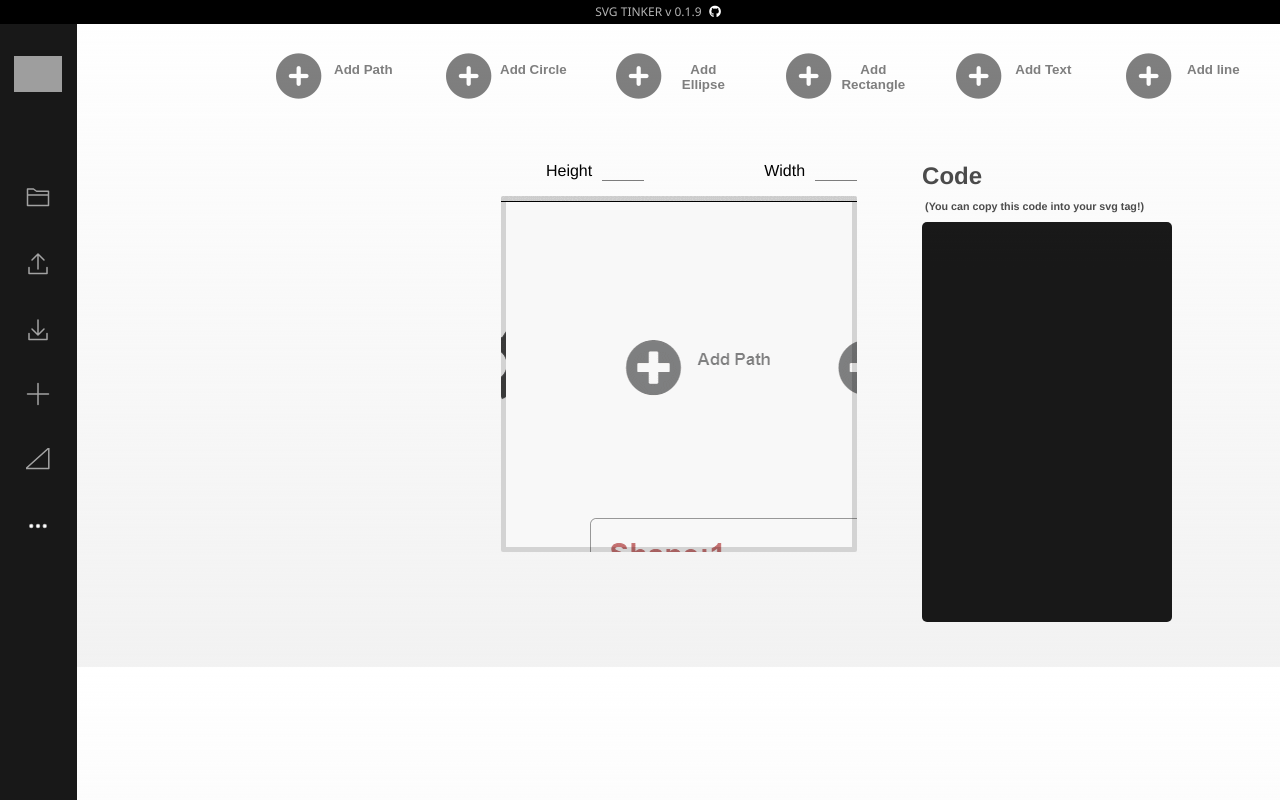
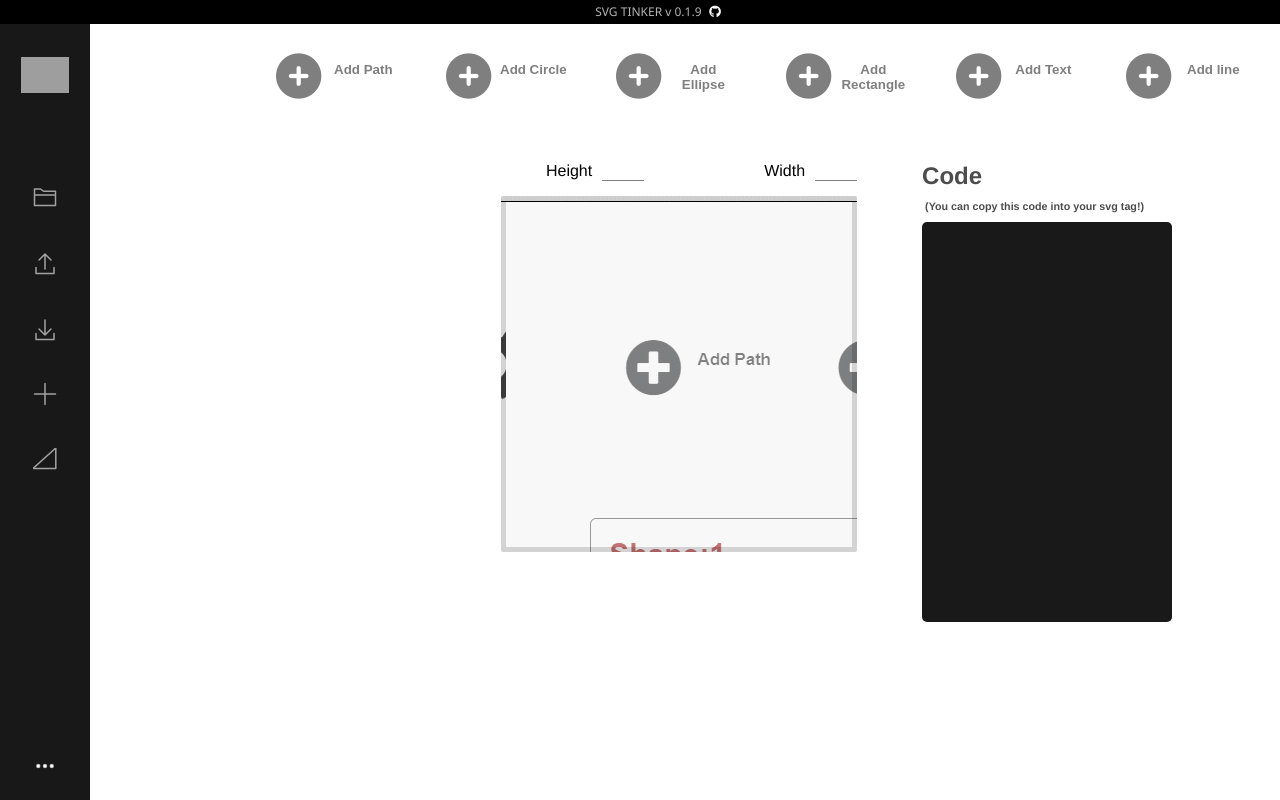
Before and after one commit to addoasa/svg-tinker, a React app: page / in a window 1280 px wide. Built offline with nearby package versions, Linux system fonts and the light colour scheme; grey boxes are pictures that could not be loaded.

Commit message:
Sidenav bar is now expandable. Sidenav bar has dynamic width.

```diff
--- a/src/Components/ExtendedSideNav.js
+++ /dev/null
@@ -1,15 +0,0 @@
-import React from "react";
-import "../styles/ExtendedSideNav.scss";
-class ExtendedSideNav extends React.Component{
-  constructor(){
-    super();
-    this.state = {}
-  }
-  render(){
-    return(
-      <div className="extended-sidenav-container">EXTENDED NAV</div>
-    )
-  }
-}
-
-export default ExtendedSideNav;
--- a/src/Components/SideNav.js
+++ b/src/Components/SideNav.js
@@ -1,6 +1,5 @@
 import React from "react";
 import "../styles/SideNav.scss";
-import ExtendedSideNav from"./ExtendedSideNav.js";
 import { connect } from "react-redux";
 // ISSUE: Unable to load local images and assets. Problem is likely due to webpack.
 // Until that issue is solved, assets will be stored on a cloudinary's cloud.
@@ -14,6 +13,7 @@ class SideNav extends React.Component{
 			currentSideNavMenuType:"",
 		};
 		this.extendSideNav= this.extendSideNav.bind(this);
+		this.minimizeSideNav= this.minimizeSideNav.bind(this);
 	}
 
 	handleClick(event){
@@ -34,10 +34,22 @@ class SideNav extends React.Component{
 		console.log(this.state.selectedSideNavItem, "Goober");
 	}
 
+	minimizeSideNav(){
+		if(this.state.isSideNavExtended){
+			this.setState(
+				{
+					isSideNavExtended: false,
+					currentSideNavMenuType: "",
+				}
+			);
+		}
+	}
+
 	render(){
 		return(
 			<>
-			<nav className="side-navbar">
+				<nav className="side-navbar" onMouseLeave={this.minimizeSideNav} style={this.state.isSideNavExtended ? {"width":"20vw","display":"flex"} : {"width":"7vw","display":"block"} }>
+					<div className="love" >
 						<div className="nav-item" >
 							<div className = "nav-logo-container" >
 								<div className ="logo">
@@ -48,8 +60,8 @@ class SideNav extends React.Component{
 						</div>
 						<hr></hr>
 						<div className="nav-item">
-					<div className="nav-item-content">
-						<svg id="new project menu" onClick={this.extendSideNav} viewBox="0 0 32 32"  fill="none"  strokeLinecap="round" strokeLinejoin="round" strokeWidth="2">
+							<div className="nav-item-content" id="new project menu" onClick={this.extendSideNav}>
+						    	<svg viewBox="0 0 32 32"  fill="none"  strokeLinecap="round" strokeLinejoin="round" strokeWidth="2">
 									<path d="M2 26 L30 26 30 7 14 7 10 4 2 4 Z M30 12 L2 12" />
 								</svg>
 								{/* <p className = "nav-item-text" >New Project </p> */}
@@ -57,8 +69,8 @@ class SideNav extends React.Component{
 						</div>
 						<hr></hr>
 						<div className="nav-item" >
-					<div className="nav-item-content">
-						<svg id="export" onClick={this.extendSideNav} viewBox="0 0 32 32"  fill="none"  strokeLinecap="round" strokeLinejoin="round" strokeWidth="2">
+							<div className="nav-item-content" id="export" onClick={this.extendSideNav} >
+								<svg viewBox="0 0 32 32"  fill="none"  strokeLinecap="round" strokeLinejoin="round" strokeWidth="2">
 									<path d="M28 22 L28 30 4 30 4 22 M16 4 L16 24 M8 12 L16 4 24 12" />
 								</svg>
 								{/* <p className = "nav-item-text" >Save/ Export</p> */}
@@ -66,8 +78,8 @@ class SideNav extends React.Component{
 						</div>
 						<hr></hr>
 						<div className="nav-item" >
-					<div className="nav-item-content">
-						<svg id="import menu" onClick={this.extendSideNav} viewBox="0 0 32 32" fill="none"  strokeLinecap="round" strokeLinejoin="round" strokeWidth="2">
+							<div className="nav-item-content" id="import menu" onClick={this.extendSideNav}>
+								<svg  viewBox="0 0 32 32" fill="none"  strokeLinecap="round" strokeLinejoin="round" strokeWidth="2">
 									<path d="M28 22 L28 30 4 30 4 22 M16 4 L16 24 M8 16 L16 24 24 16" />
 								</svg>
 								{/* <p className = "nav-item-text" >Load/ Import </p> */}
@@ -75,8 +87,8 @@ class SideNav extends React.Component{
 						</div>
 						<hr></hr>
 						<div className="nav-item">
-					<div className="nav-item-content">
-						<svg id="add a new shape menu" onClick={this.extendSideNav} viewBox="0 0 32 32"  fill="none"  strokeLinecap="round" strokeLinejoin="round" strokeWidth="2">
+							<div className="nav-item-content" id="add a new shape menu" onClick={this.extendSideNav}>
+								<svg  viewBox="0 0 32 32"  fill="none"  strokeLinecap="round" strokeLinejoin="round" strokeWidth="2">
 									<path d="M16 2 L16 30 M2 16 L30 16" />
 								</svg>
 								{/* <p className = "nav-item-text" >Add Shape</p> */}
@@ -84,17 +96,17 @@ class SideNav extends React.Component{
 						</div>
 						<hr></hr>
 						<div className="nav-item" >
-					<div className="nav-item-content">
-          	<svg id="transform menu" onClick={this.extendSideNav} viewBox="0 0 20 20"  fill="none"  strokeLinecap="round" strokeLinejoin="round" strokeWidth="1.25">
+							<div className="nav-item-content" id="transform menu" onClick={this.extendSideNav}>
+								<svg viewBox="0 0 20 20"  fill="none"  strokeLinecap="round" strokeLinejoin="round" strokeWidth="1.25">
 									<path d=" M19 0 L0 17 L19 17 Z"/>
 								</svg>
 								{/* <p className = "nav-item-text" >Transform </p> */}
 							</div>
 						</div>
 						<hr></hr>
-				<div className="nav-item" >
-					<div className="nav-item-content">
-						<svg id="settings menu" onClick={this.extendSideNav} xmlns="http://www.w3.org/2000/svg" viewBox="0 0 32 32"    strokeLinecap="round" strokeLinejoin="round" strokeWidth="2">
+						<div className="nav-item settings-nav"  >
+							<div className="nav-item-content" id="settings menu" onClick={this.extendSideNav}>
+								<svg xmlns="http://www.w3.org/2000/svg" viewBox="0 0 32 32" strokeLinecap="round" strokeLinejoin="round" strokeWidth="2">
 									<circle cx="7" cy="16" r="2" fill="white"/>
 									<circle cx="16" cy="16" r="2" fill="white"/>
 									<circle cx="25" cy="16" r="2" fill="white"/>
@@ -102,9 +114,19 @@ class SideNav extends React.Component{
 								{/* <p className = "nav-item-text" >Settings</p> */}
 							</div>
 						</div>
-			</nav>
-			<nav className="extended-sidenavbar">
-				{this.state.isSideNavExtended ? <ExtendedSideNav  /> : <></>}
+					</div>
+					{this.state.isSideNavExtended ?
+						<nav className="extended-sidenavbar-menu">
+							<div className="test-box"></div>
+							<div className="test-box"></div>
+							<div className="test-box"></div>
+							<div className="test-box"></div>
+							<div className="test-box"></div>
+							<div className="test-box"></div>
+							<div className="test-box"></div>
+							<div className="test-box"></div>
+							<div className="test-box"></div>
+						</nav>:<></>}
 				</nav>
 			</>
 		);
--- a/src/styles/App.scss
+++ b/src/styles/App.scss
@@ -4,8 +4,8 @@
   margin:0;
 }
 body{
-  background-color: rgb(255, 255, 255);
-  background-image: linear-gradient(rgb(255, 255, 255), rgba(0,0,0,0.05));
+  // background-color: rgb(255, 255, 255);
+  // background-image: linear-gradient(rgb(255, 255, 255), rgba(0,0,0,0.05));
 }
 .main-layout{
   display:flex;
--- a/src/styles/ExtendedSideNav.scss
+++ /dev/null
@@ -1,9 +0,0 @@
-.extended-sidenav-container{
-  width:5em;
-  margin-left: 5em;
-  min-width:6vw;
-  max-width: 6vw;
-  height:100vh;
-  position:fixed;
-  background-color: #181818;
-}
--- a/src/styles/SideNav.scss
+++ b/src/styles/SideNav.scss
@@ -1,85 +1,6 @@
-
-.side-navbar{
-  width:5em;
-  min-width:6vw;
-  max-width: 6vw;
-  height:100vh;
-  position:fixed;
-  background-color: #181818;
-  // display:grid;
-  // grid-template-rows: 20% 13% 13% 13% 13% 13% 13%;
-  hr{
-    width:3em;
-    height:0.2vh;
-    min-width:6vw;
-    max-width: 6vw;
-    border:none;
-    // border-top: solid 0.1vh rgba(255,255,255,0.2);
-    margin: 0 auto;
-  }
-  .nav-logo-container{
-    height:15vh;
-    min-height: 15vh;
-    max-height:15vh;
-    padding-top:3vh;
-  }
-
-    .nav-item {
-      // border-bottom:solid 0.50pt rgba(255,255,255,0.5);
-      // padding-bottom: 2em;
-
-      .nav-item-content{
-        min-height: 6vh;
-        max-height:6vh;
-        width:auto;
-        display:flex;
-        flex-direction: column;
-        padding-top: 2vh;
-
-        svg{
-          stroke: rgba(255,255,255,0.6);
-          width:2em;
-          height:2em;
-          min-height: 3vh;
-          max-height: 3vh;
-          min-width: 3vh;
-          max-width: 3vh;
-          margin: 0 auto;
-          text-align: center;
-        }
-
-
-
-        .nav-item-text{
-          color:rgba(255,255,255,0.6);;
-          font-family: "Segoe UI";
-          font-weight: 100;
-          font-size: 1.7vh;
-          text-align: center;
-          padding-left: 0.5em;
-          padding-right: 0.5em;
-          min-height: 1.7vh;
-          max-height: 1.7vh;
-          padding-top: 1.5vh;
-
-        }
-      }
-    }
-    .nav-item:hover{
-      cursor: pointer;
-      svg{
-        color:white;
-        stroke: white;
-      }
-      .nav-item-text{
-        color: white;
-        transition: 0.2;
-      }
-
-
-    }
-}
-
+//--------------
+// LOGO styles
+//--------------
 .logo{
   margin: 0 auto ;
   width:100%;
@@ -139,3 +60,140 @@
     transform: rotate(0deg);
   }
 }
+
+// ----------------
+// Sidebar style
+// ----------------
+// .love{
+//   display:flex;
+// }
+.side-navbar{
+  // width:;
+  min-width:auto;
+  max-width: auto;
+  height:100vh;
+  position:fixed;
+  background-color: #181818;
+  transition:0.3s;
+
+  // display:grid;
+  // grid-template-rows: 20% 13% 13% 13% 13% 13% 13%;
+  hr{
+    width:3em;
+    height:0.2vh;
+    min-width:6vw;
+    max-width: 6vw;
+    border:none;
+    // border-top: solid 0.1vh rgba(255,255,255,0.2);
+    margin: 0 auto;
+  }
+  .nav-logo-container{
+    height:15vh;
+    min-height: 15vh;
+    max-height:15vh;
+    padding-top:3vh;
+  }
+
+    .nav-item {
+      // border-bottom:solid 0.50pt rgba(255,255,255,0.5);
+      // padding-bottom: 2em;
+      width:7vw;
+      .nav-item-content{
+        min-height: 6vh;
+        max-height:6vh;
+        width:auto;
+        display:flex;
+        flex-direction: column;
+        padding-top: 2vh;
+
+        svg{
+          stroke: rgba(255,255,255,0.6);
+          width:2em;
+          height:2em;
+          min-height: 3vh;
+          max-height: 3vh;
+          min-width: 3vh;
+          max-width: 3vh;
+          margin: 0 auto;
+          text-align: center;
+        }
+
+        .nav-item-text{
+          color:rgba(255,255,255,0.6);;
+          font-family: "Segoe UI";
+          font-weight: 100;
+          font-size: 1.7vh;
+          text-align: center;
+          padding-left: 0.5em;
+          padding-right: 0.5em;
+          min-height: 1.7vh;
+          max-height: 1.7vh;
+          padding-top: 1.5vh;
+        }
+      }
+    }
+
+    .nav-item:hover{
+      cursor: pointer;
+      svg{
+        color:white;
+        stroke: white;
+      }
+      .nav-item-text{
+        color: white;
+        transition: 0.2;
+      }
+    }
+    .settings-nav{
+      margin-top: 30vh;
+    }
+}
+
+.extended-sidenavbar-menu{
+  overflow-y: scroll;
+  margin-top: 3vh;
+  transition:0.6s;
+  height:97vh;
+  width:12vw;
+  // padding-left: 2vw;
+  padding-right: 0.5vw;
+  // background-color: #030303;
+  // animation:populate 1.5s linear;
+  .test-box{
+    width:100%;
+    height:25vh;
+    margin-top: 2vh;
+    border: solid white 0.5pt;
+    border-radius: 5px;
+    transition:0.3s;
+    animation:populate 1s linear;
+  }
+}
+
+
+.extended-sidenavbar-menu::-webkit-scrollbar{
+  width:0.2rem;
+  background-color:transparent;
+  padding-left: 20px;;
+}
+.extended-sidenavbar-menu::-webkit-scrollbar-thumb{
+  background-color:rgb(58, 56, 56);
+  border-radius:10px;
+}
+.extended-sidenavbar-menu::-webkit-scrollbar-thumb:hover{
+  background-color:rgb(114, 111, 111);
+}
+.extended-sidenavbar-menu::-webkit-scrollbar-thumb:active{
+  background-color:rgb(80, 77, 77);
+  // border:1px solid #333333;
+}
+@keyframes populate {
+  0%{
+    opacity:0;
+    margin-left: -100;
+  }
+  100%{
+    opacity:1;
+    margin-left: 0;
+  }
+}
```
Lines whose indentation alone changed are shown as unchanged.
